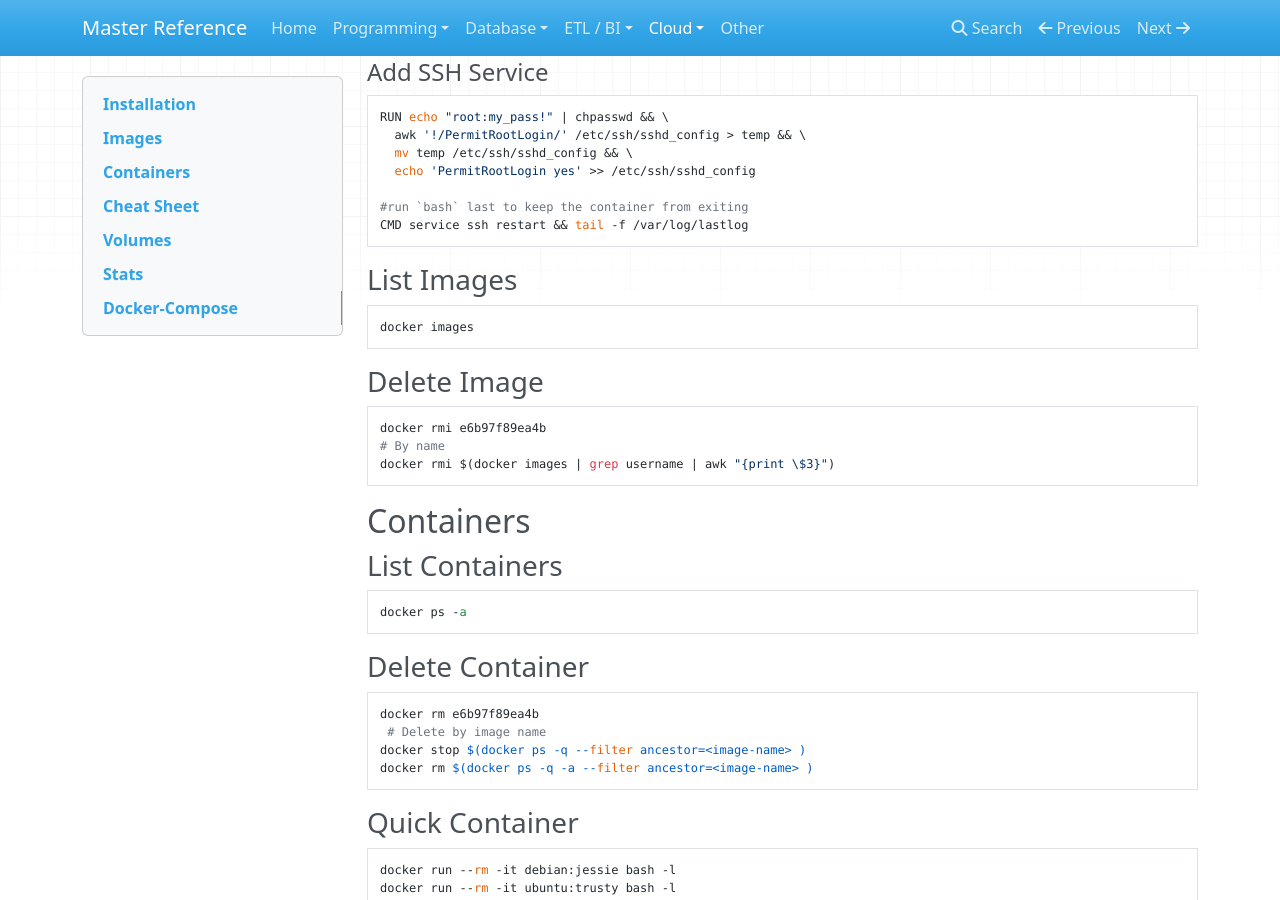
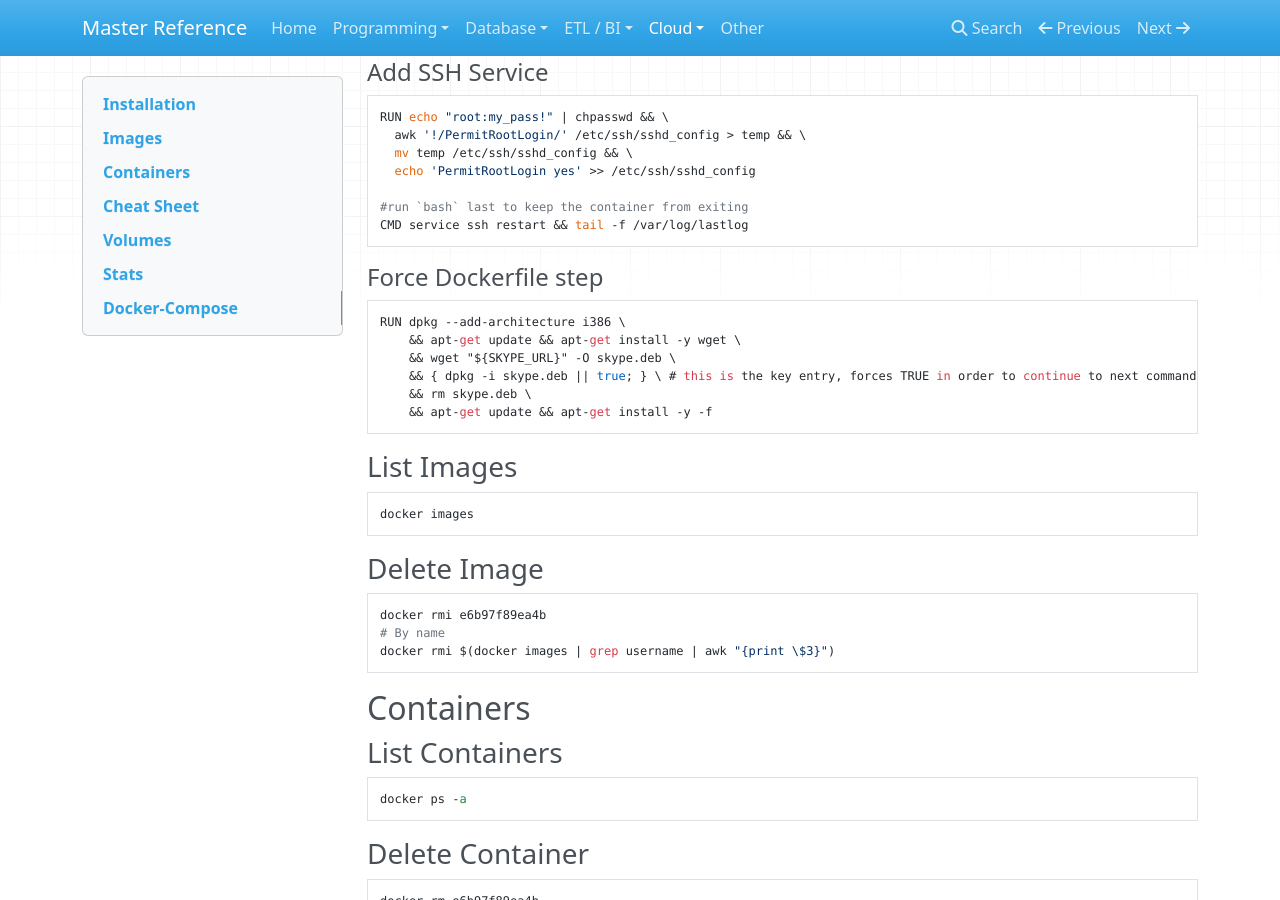
Before and after one commit to flarco/ref-docs, an MkDocs documentation site: the page built from docs/cloud/docker.md, in a window 1280 px wide and 900 px high, scrolled down 384 px. Built offline with MkDocs 1.6.1, drawn with Linux system fonts in a browser that asks for light colours; nearby versions of some CDN libraries; old or Windows-style settings are respelled for this version of MkDocs.

Commit message:
Force Dockerfile step

````diff
--- a/docs/cloud/docker.md
+++ b/docs/cloud/docker.md
@@ -26,6 +26,16 @@ RUN echo "root:my_pass!" | chpasswd && \
 
 #run `bash` last to keep the container from exiting
 CMD service ssh restart && tail -f /var/log/lastlog
+```
+
+#### Force Dockerfile step
+```
+RUN dpkg --add-architecture i386 \
+	&& apt-get update && apt-get install -y wget \
+	&& wget "${SKYPE_URL}" -O skype.deb \
+	&& { dpkg -i skype.deb || true; } \ # this is the key entry, forces TRUE in order to continue to next command
+	&& rm skype.deb \
+	&& apt-get update && apt-get install -y -f
 ```
 
 ###List Images
````
